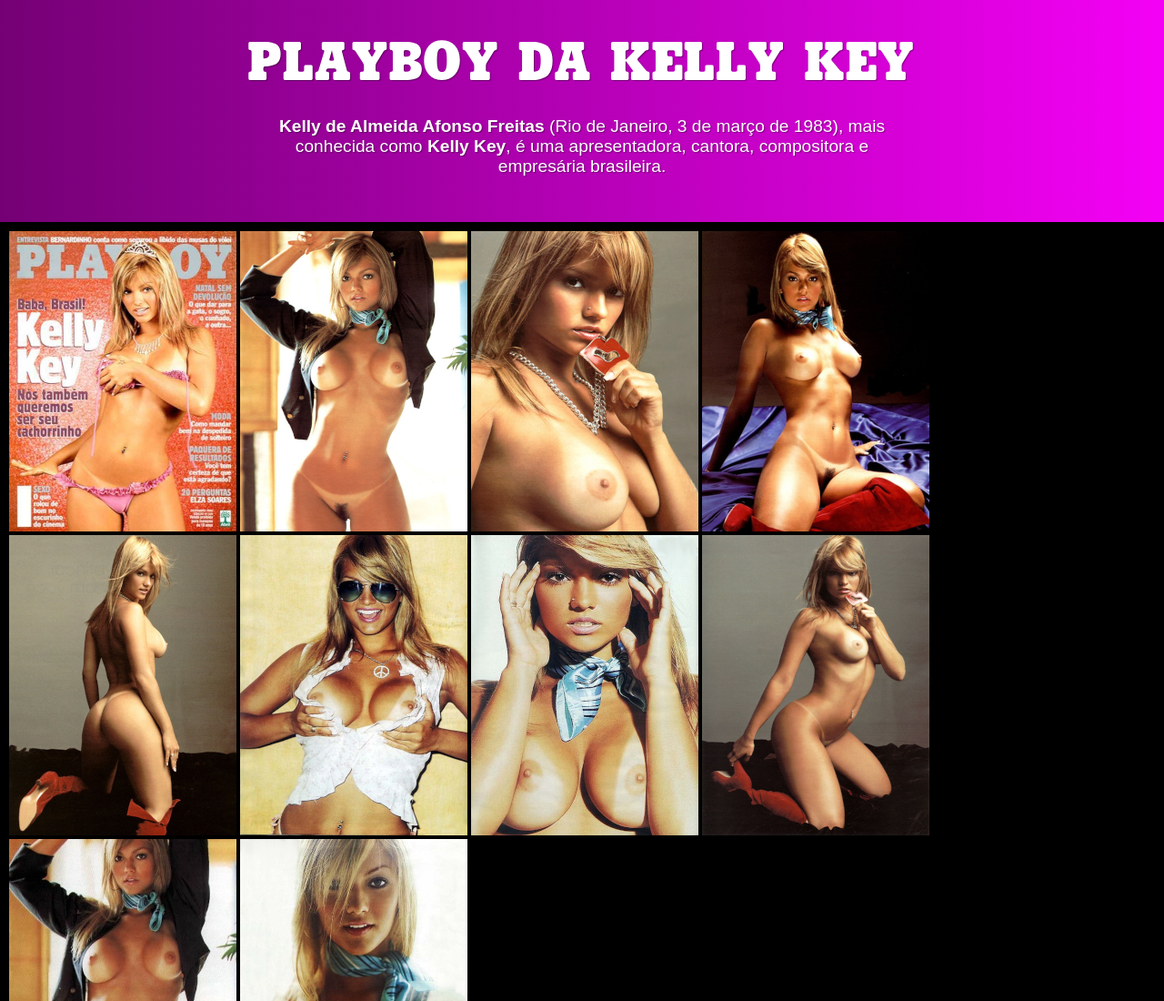
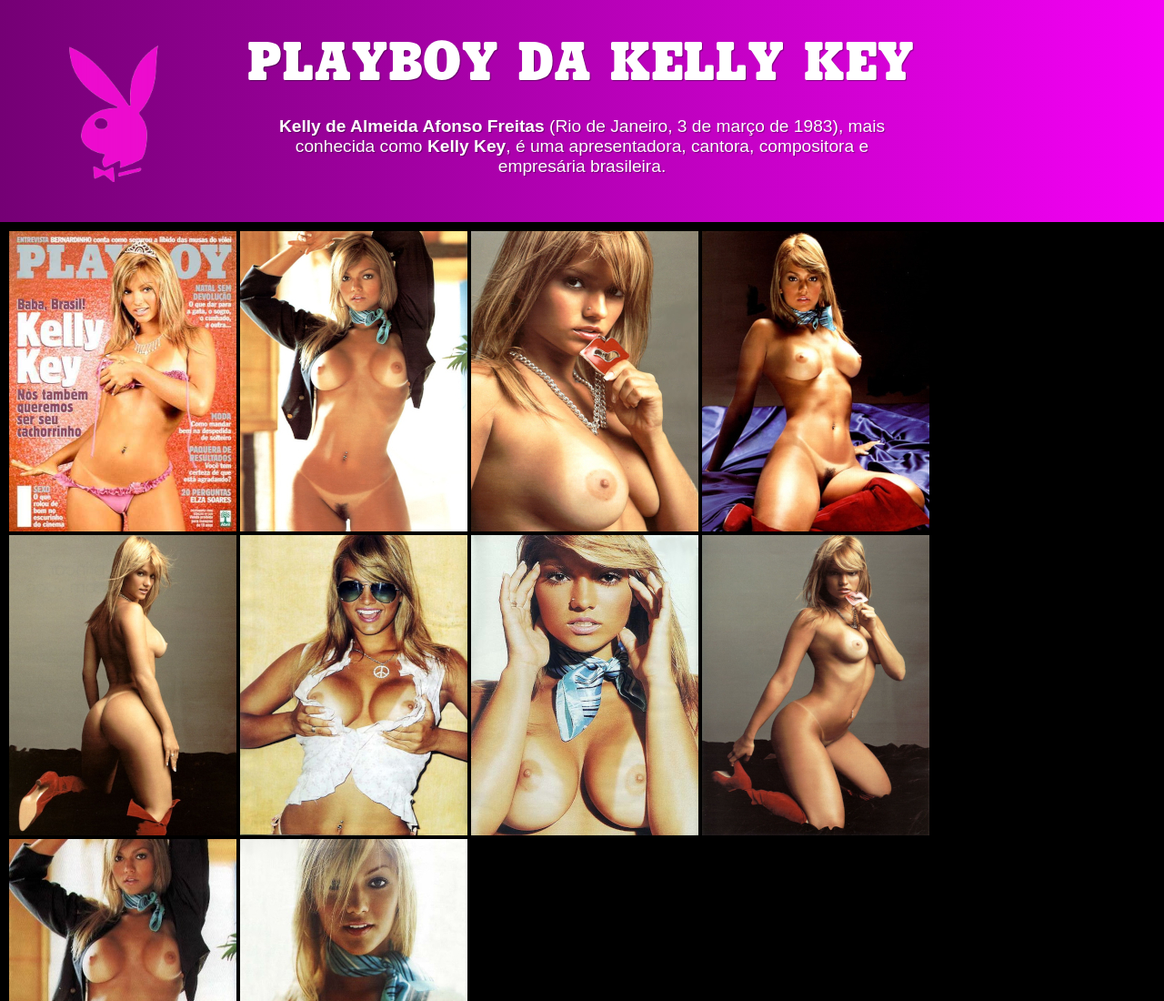
Before and after one commit to soplayboys/kelly-key, a plain HTML site: page index.html in a window 1280 px wide. Shown: the top 1100 px of the page at 91% size. Drawn offline with Linux system fonts and the light colour scheme.

Commit message:
Adicionei logo

```diff
--- a/css/style.css
+++ b/css/style.css
@@ -34,6 +34,7 @@
     color: white;
     text-align: center;
     text-shadow: 1px 1px 1px rgba(0, 0, 0, 0.384);
+    position: relative;
 }
 
 header > p {
@@ -45,6 +46,12 @@
     max-width: 700px;
     padding-top: 30px;
     text-shadow: 1px 1px 1px rgba(0, 0, 0, 0.384);
+    position: relative;
+}
+
+header img {
+    position: absolute;
+    max-width: 150px;
 }
 
 main {
--- a/index.html
+++ b/index.html
@@ -10,6 +10,7 @@
 </head>
 <body>
     <header>
+        <img src="imagens/playboy.png" alt="Playboy">
         <h1>PLAYBOY DA KELLY KEY</h1>
         <p><strong>Kelly de Almeida Afonso Freitas</strong> (Rio de Janeiro, 3 de março de 1983), mais conhecida como <strong>Kelly Key</strong>, é uma apresentadora, cantora, compositora e empresária brasileira.</p>
     </header>
```
